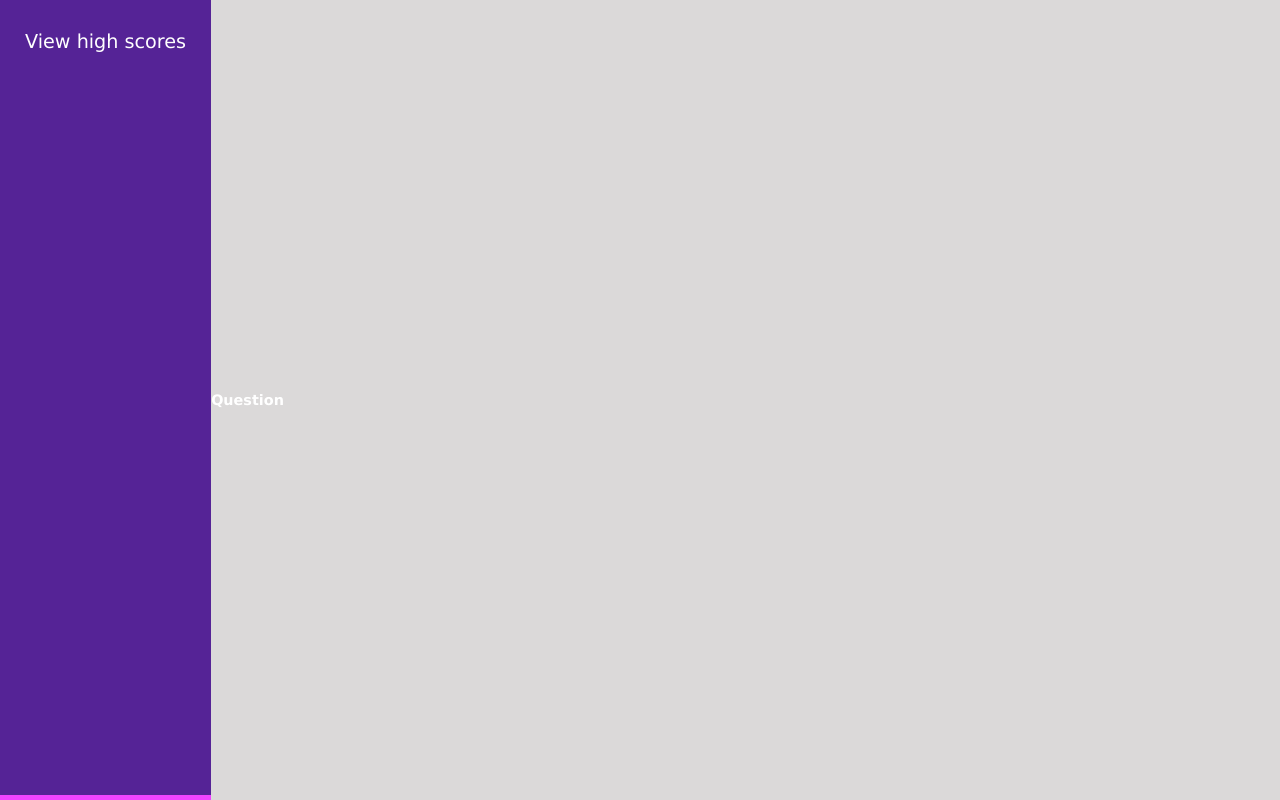
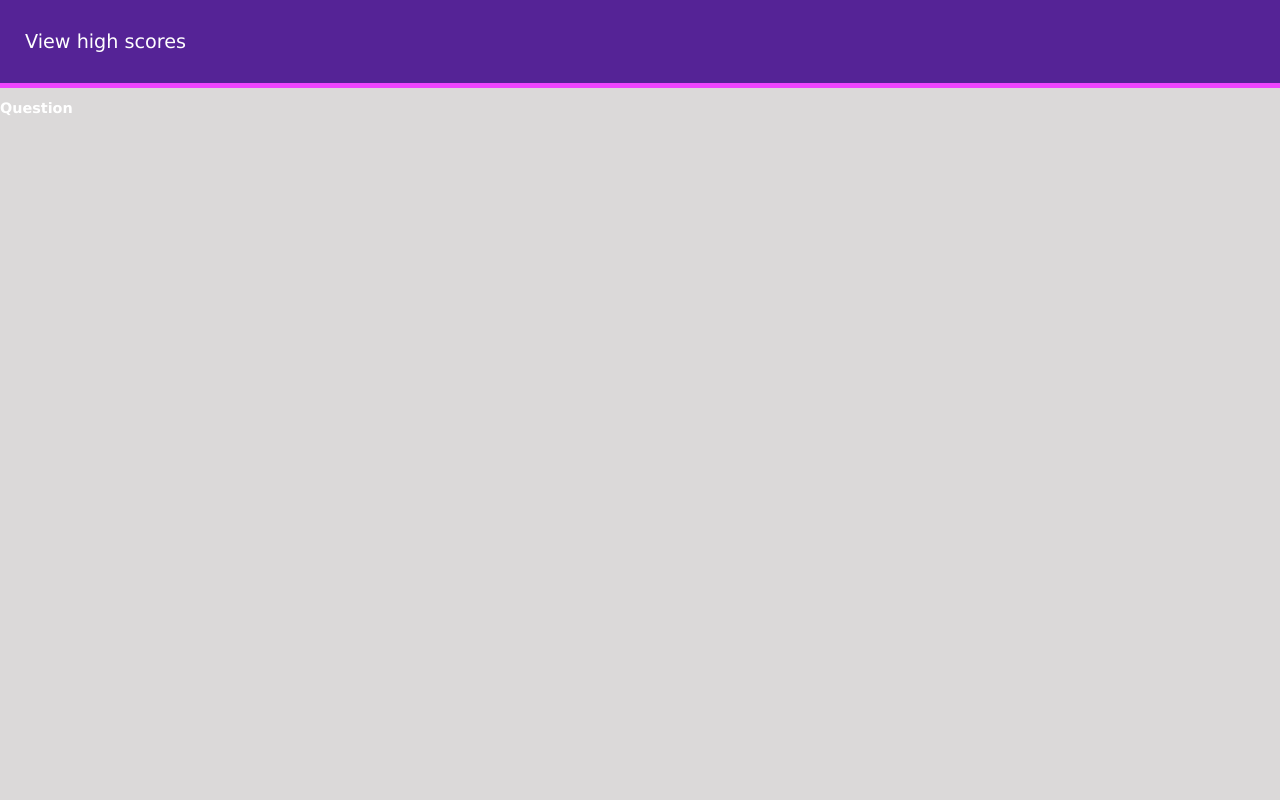
Before and after one commit to DrDano/code-QuizEl, a plain HTML site: page index.html in a window 1280 px wide. Drawn offline with Linux system fonts and the light colour scheme.

Commit message:
adding flex css styles to header and body

```diff
--- a/assets/css/style.css
+++ b/assets/css/style.css
@@ -7,7 +7,16 @@
   --secondary: #552396;
   --tertiary: rgb(255, 255, 255);
   --grey: #333;
+  --white: #ffff;
   font-size: 60%;
+}
+
+header {
+  background: var(--secondary);
+  padding: 30px 25px;
+  border-bottom: 5px solid var(--primary);
+  display: flex;
+  justify-content: space-between;
 }
 
 body {
@@ -17,14 +26,8 @@ body {
   padding: 0;
   display: flex;
   min-height: 100vh;
-  flex-direction: row;
+  flex-direction: column;
   font-family: Verdana, Geneva, Tahoma, sans-serif;
-}
-
-header {
-  background: var(--secondary);
-  padding: 30px 25px;
-  border-bottom: 5px solid var(--primary);
 }
 
 .high-score-link {
```
